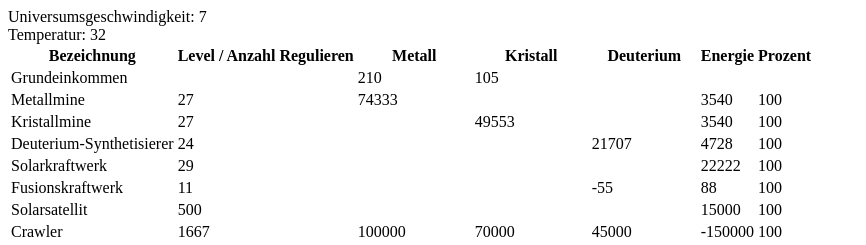
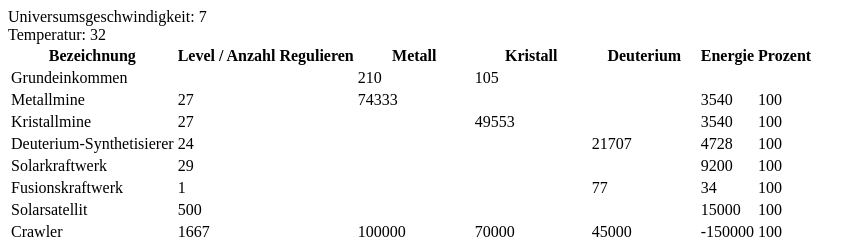
Before and after one commit to Daddelbob/ogame_calculator, an Angular app: page / in a window 1280 px wide. Shown: the top 245 px of the page, without its empty margins (0-866 px from the left). Built offline with nearby package versions, Linux system fonts and the light colour scheme.

Commit message:
feat(prod): add energy to table

```diff
--- a/src/app/app.component.html
+++ b/src/app/app.component.html
@@ -53,22 +53,22 @@
   </tr>
   <tr>
     <td>Solarkraftwerk</td>
-    <td>29</td>
+    <td>{{ solarPlantLvl }}</td>
     <td></td>
     <td></td>
     <td></td>
     <td></td>
-    <td>22222</td>
-    <td>100</td>
+    <td>{{ solarPlantProd }}</td>
+    <td>{{ solarPlantPercentage }}</td>
   </tr>
   <tr>
     <td>Fusionskraftwerk</td>
-    <td>11</td>
+    <td>{{ fusionReactorLvl }}</td>
     <td></td>
     <td></td>
     <td></td>
-    <td>-55</td>
-    <td>88</td>
+    <td>{{ fusionReactorDeuteriumConsumtion }}</td>
+    <td>{{ fusionReactorEnergyProd }}</td>
     <td>100</td>
   </tr>
   <tr>
--- a/src/app/app.component.ts
+++ b/src/app/app.component.ts
@@ -2,6 +2,8 @@ import { Component } from "@angular/core";
 import { MetalMine } from "./utility/metalMine";
 import { CrystalMine } from "./utility/crystalMine";
 import { DeuteriumSynthesizer } from "./utility/deuteriumSynthesizer";
+import { SolarPlant } from "./utility/solarPlant";
+import { FusionReactor } from "./utility/fusionReactor";
 
 @Component({
   selector: "ogc-root",
@@ -21,7 +23,8 @@ export class AppComponent {
   public hasGeologist: boolean = false;
   public geologistFactorAll: number = 10;
   public hasCommandStab: boolean = false;
-  public plasmaTechnology: number = 0;
+  public plasmaTechnology: number = 10;
+  public energyTechnology: number = 9;
 
   // Planet Variables
   public temperature: number = 32;
@@ -58,6 +61,22 @@ export class AppComponent {
   public deuteriumSynthesizerEnergyConsumtion: number = DeuteriumSynthesizer.energyConsumption(
     this.deuteriumSynthesizerLvl
   );
+
+  // Solar Plant Variables
+  public solarPlantLvl: number = 29;
+  public solarPlantPercentage: number = 100;
+  public solarPlantProd: number = SolarPlant.production(this.solarPlantLvl);
+
+  // Fusion Reactor Variables
+  public fusionReactorLvl: number = 1;
+  public fusionReactorPercentage: number = 100;
+  public fusionReactorEnergyProd: number = FusionReactor.production(
+    this.fusionReactorLvl,
+    this.energyTechnology
+  );
+  public fusionReactorDeuteriumConsumtion: number = FusionReactor.deuteriumConsumption(
+    this.fusionReactorLvl
+  ) * this.universeSpeed;
 
   constructor() {}
 
--- a/src/app/utility/fusionReactor.ts
+++ b/src/app/utility/fusionReactor.ts
@@ -19,7 +19,7 @@ export class FusionReactor {
    * AUFRUNDEN(10 * STUFE * 1,1 ^ STUFE)
    * @param fusionReactorLvl
    */
-  public static deuteriumyConsumption(fusionReactorLvl: number = 0): number {
+  public static deuteriumConsumption(fusionReactorLvl: number = 0): number {
     return Math.ceil(10 * fusionReactorLvl * Math.pow(1.1, fusionReactorLvl));
   }
 
--- a/src/app/utility/solarPlant.ts
+++ b/src/app/utility/solarPlant.ts
@@ -2,7 +2,6 @@ export class SolarPlant {
   /**
    * ABRUNDEN(20 * STUFE * 1,1 ^ STUFE)
    * @param solarPlantLvl
-   * @param temperature
    */
   public static production(
     solarPlantLvl: number = 0,
```
